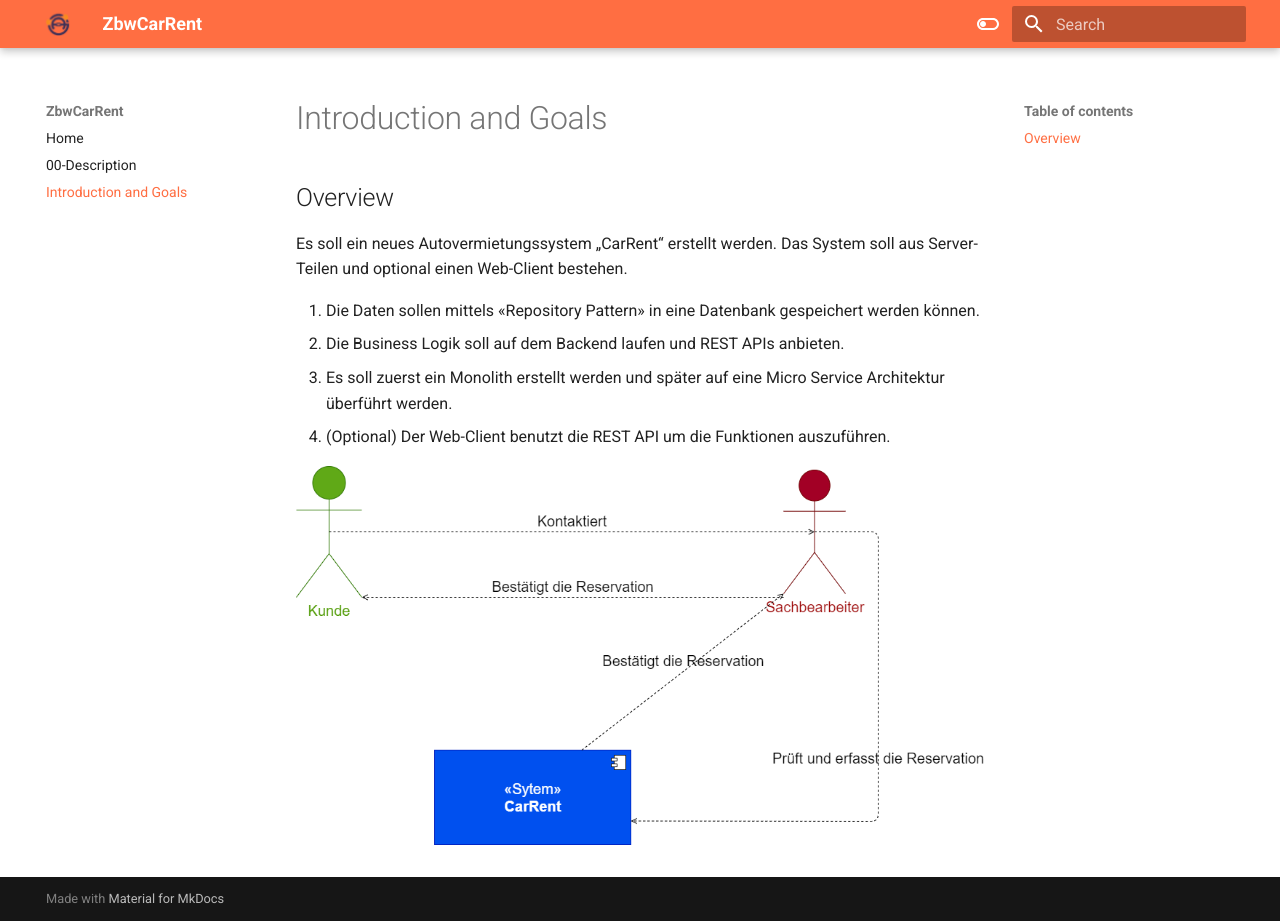
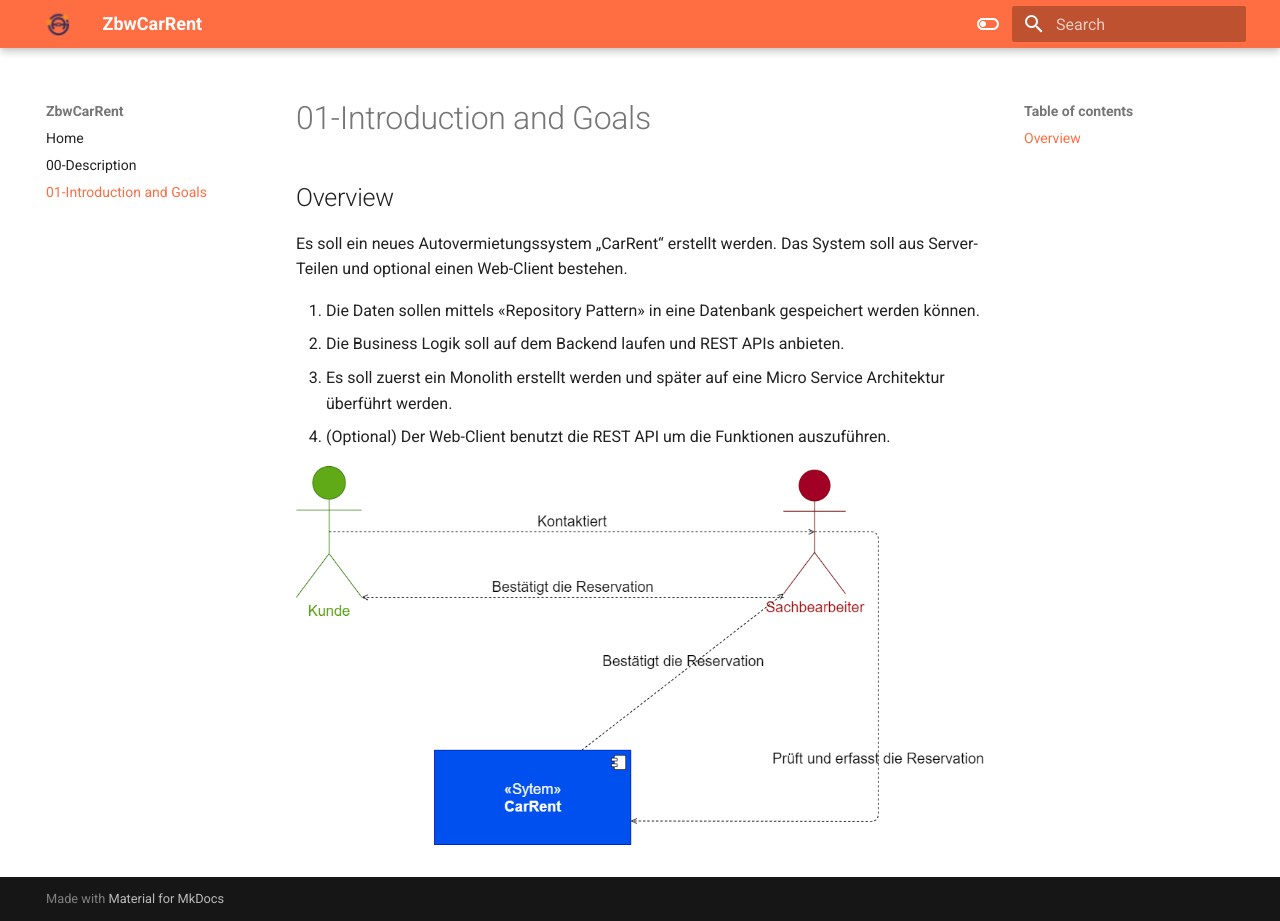
Before and after one commit to ricardo17coelho/CarRent, an MkDocs documentation site: the page built from docs/docs/01.IntroductionAndGoals.md, in a window 1280 px wide and 921 px high. Built offline with MkDocs 1.6.1 and Material for MkDocs 9.7.7, drawn with Linux system fonts in a browser that asks for light colours.

Commit message:
docs: update

```diff
--- a/docs/docs/01.IntroductionAndGoals.md
+++ b/docs/docs/01.IntroductionAndGoals.md
@@ -1,4 +1,4 @@
-# Introduction and Goals
+# 01-Introduction and Goals
 
 ## Overview
 
@@ -10,5 +10,4 @@ Das System soll aus Server-Teilen und optional einen Web-Client bestehen.
 3. Es soll zuerst ein Monolith erstellt werden und später auf eine Micro Service Architektur überführt werden.
 4. (Optional) Der Web-Client benutzt die REST API um die Funktionen auszuführen.
 
-
 <img src="../images/overview.drawio.png" alt="model" width="800"/>
```
